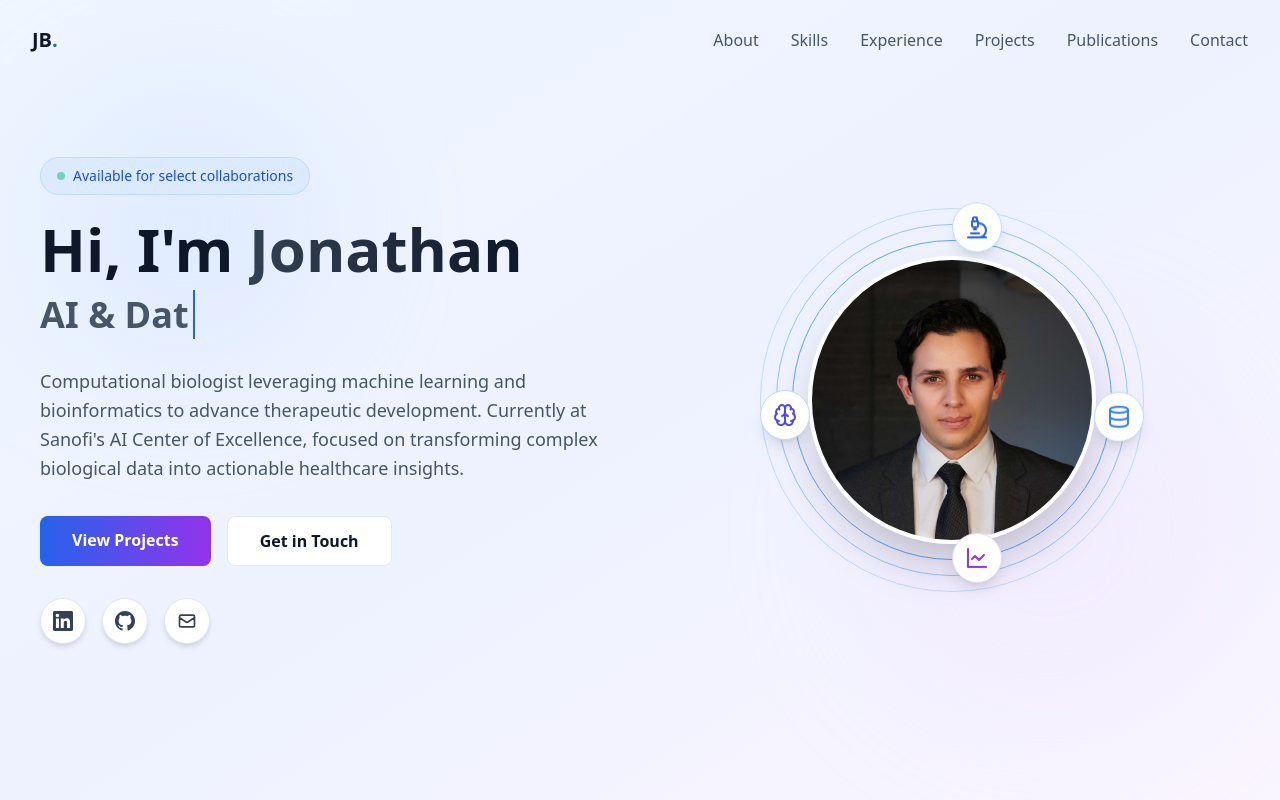
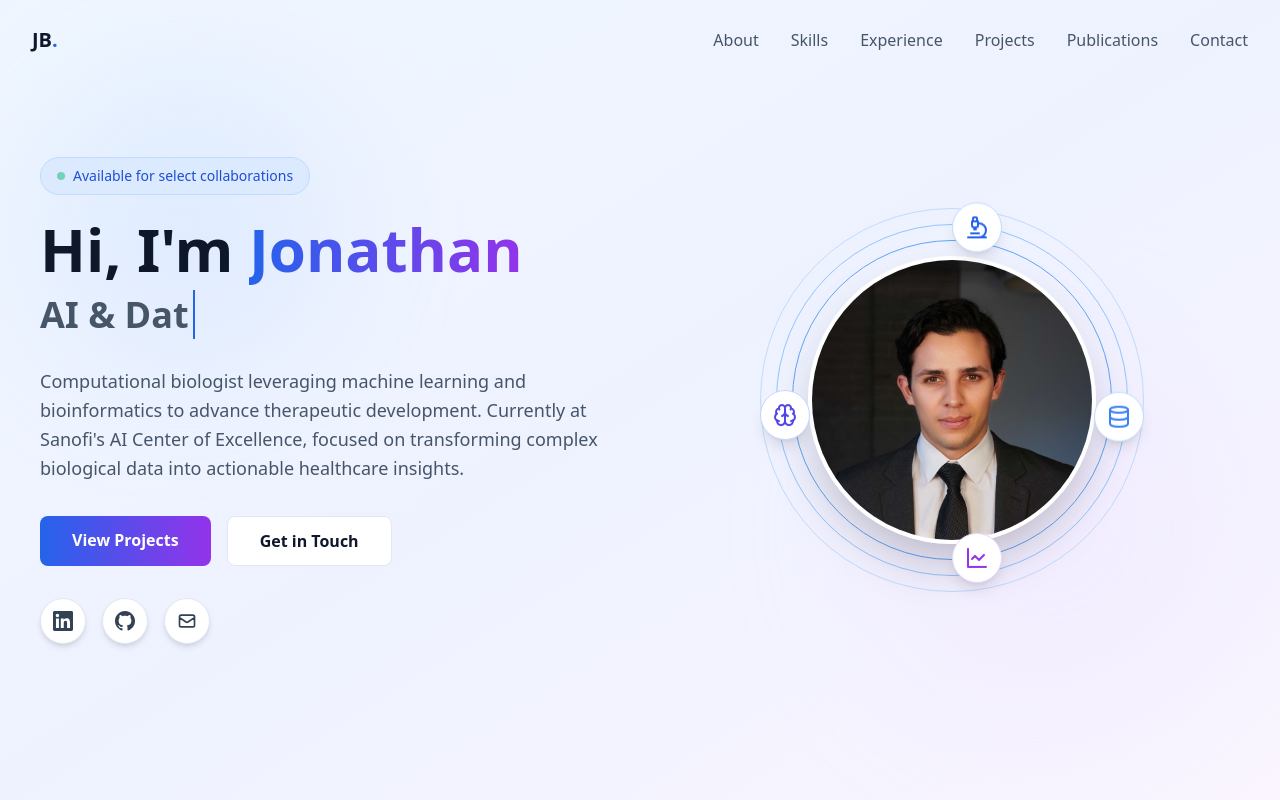
Before and after one commit to Jonbroad15/aboutme, a React (Vite) app: page / in a window 1280 px wide. Shown: the top 800 px of the page. Built offline with nearby package versions, Linux system fonts and the light colour scheme.

Commit message:
Fix images on GitHub Pages - ensure public folder is included

```diff
--- a/src/components/Experience.tsx
+++ b/src/components/Experience.tsx
@@ -35,7 +35,7 @@
         'Mentoring junior team members and collaborating with stakeholders across departments.'
       ],
       technologies: ['Python', 'PyTorch', 'Graph Neural Networks', 'LLMs', 'Transformers'],
-      logo: 'public/logos/sanofi.svg'
+      logo: '/logos/sanofi.svg'
     },
     {
       title: 'Data Scientist (Catalyst Rotation Program)',
--- a/src/components/Hero.tsx
+++ b/src/components/Hero.tsx
@@ -53,7 +53,7 @@
             </div>
 
             <h1 className="text-4xl md:text-5xl lg:text-6xl font-bold text-slate-900 dark:text-white leading-tight mb-4">
-              Hi, I'm <span className="text-transparent bg-clip-text bg-gradient-to-r from-slate-700 to-slate-900 dark:from-slate-200 dark:to-white">Jonathan</span>
+              Hi, I'm <span className="text-transparent bg-clip-text bg-gradient-to-r from-blue-600 to-purple-600">Jonathan</span>
             </h1>
 
             <div className="text-2xl md:text-3xl lg:text-4xl font-semibold text-slate-600 dark:text-slate-300 mb-6 h-12">
--- a/vite.config.ts
+++ b/vite.config.ts
@@ -3,13 +3,12 @@
 import { defineConfig } from "vite"
 import sourceIdentifierPlugin from 'vite-plugin-source-identifier'
 
-const isProd = process.env.BUILD_MODE === 'prod'
 export default defineConfig({
-  base: '/aboutme/',
+  base: process.env.BUILD_MODE === 'prod' ? '/aboutme/' : './',
   plugins: [
     react(),
     sourceIdentifierPlugin({
-      enabled: !isProd,
+      enabled: process.env.BUILD_MODE !== 'prod',
       attributePrefix: 'data-matrix',
       includeProps: true,
     })
```
